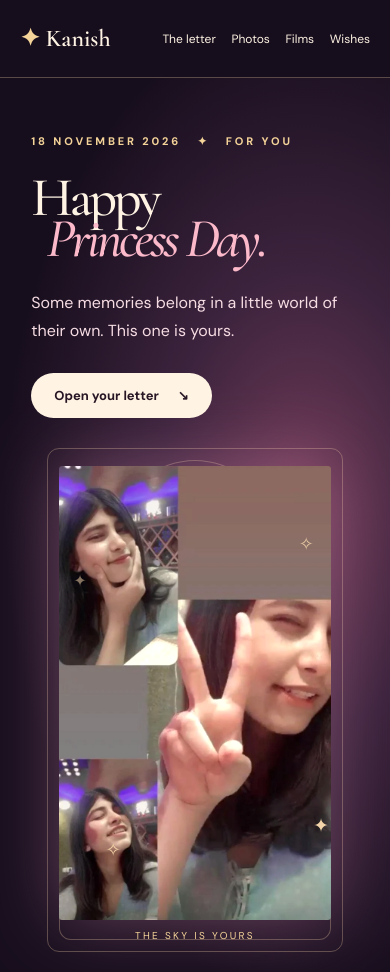
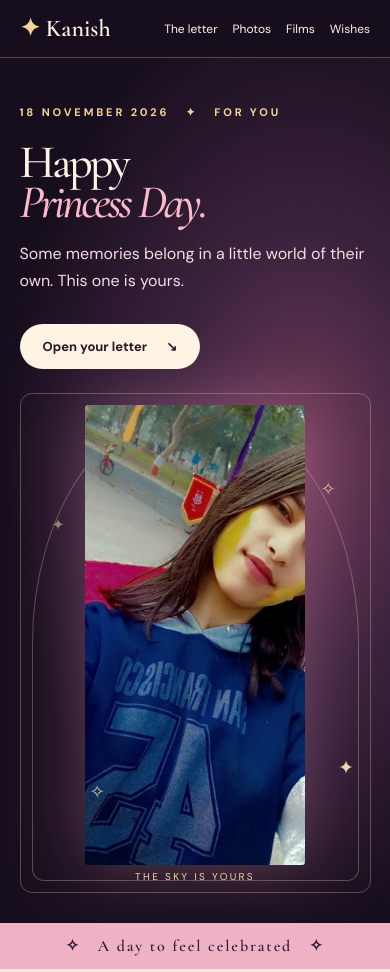
Before and after one commit to arpit-ae/princess-kanish, a plain HTML site: page index.html in a window 390 px wide. Shown: the top 972 px of the page. Drawn offline with nearby package versions, Linux system fonts and the light colour scheme.

Commit message:
Use photo 07 for the mobile-first Princess Day cover

```diff
--- a/index.html
+++ b/index.html
@@ -53,10 +53,21 @@
   .album figure:nth-child(-n+2){grid-column:auto!important}
   .ornament .photo-hero{max-height:460px}
 }
+
+@media(max-width:720px){
+  .hero{min-height:auto;gap:24px;padding:36px clamp(16px,5vw,35px) 30px}
+  .hero h1{font-size:clamp(44px,12vw,80px);margin:24px 0 17px;line-height:.85}
+  .hero h1 em{margin-left:0}
+  .hero-copy>p:not(.eyebrow){margin:0 0 17px}
+  .hero .ornament.has-photo{width:min(100%,420px);padding:12px 10px 28px}
+  .hero .photo-hero{max-height:min(58svh,460px)}
+  .nav{flex-wrap:wrap;gap:12px;padding-block:14px}
+  .nav-links{flex-wrap:wrap;column-gap:15px}
+}
 </style></head>
 <body id="top"><nav class="nav" aria-label="Main navigation"><a class="brand" href="#top"><span>✦</span> Kanish</a><div class="nav-links"><a href="#letter">The letter</a><a href="#memories">Photos</a><a href="#films">Films</a><a href="#wishes">Wishes</a></div></nav>
 <main>
-<header class="hero"><div class="hero-copy"><p class="eyebrow"><time datetime="2026-11-18">18 November 2026</time> &nbsp; ✦ &nbsp; For you</p><h1>Happy <em>Princess Day.</em></h1><p>Some memories belong in a little world of their own. This one is yours.</p><a class="pill" href="#letter">Open your letter <span aria-hidden="true">↘</span></a></div><div class="ornament" aria-hidden="true"><div class="frame"></div><div class="orb"><span class="crown">♕</span></div><span class="spark s1">✦</span><span class="spark s2">✧</span><span class="spark s3">✦</span><span class="spark s4">✧</span><span class="orbit-label">The sky is yours</span></div></header>
+<header class="hero"><div class="hero-copy"><p class="eyebrow"><time datetime="2026-11-18">18 November 2026</time> &nbsp; ✦ &nbsp; For you</p><h1>Happy <em>Princess Day.</em></h1><p>Some memories belong in a little world of their own. This one is yours.</p><a class="pill" href="#letter">Open your letter <span aria-hidden="true">↘</span></a></div><div class="ornament has-photo" aria-hidden="true"><div class="frame"></div><img class="photo-hero" src="./media/photo-07.webp" alt="" fetchpriority="high" decoding="async"><span class="spark s1">✦</span><span class="spark s2">✧</span><span class="spark s3">✦</span><span class="spark s4">✧</span><span class="orbit-label">The sky is yours</span></div></header>
 <div class="ribbon">✧ &nbsp; A day to feel celebrated &nbsp; ✧</div>
 <section class="section note" id="letter"><div><p class="eyebrow">A letter for you</p><h2>Dear <em>Princess,</em></h2></div><div class="letter"><p>I hope today brings you the kind of happiness that sneaks up on you in the middle of an ordinary moment.</p><p>May there be a song you want to play twice, a reason to laugh until your cheeks hurt, and a moment just for yourself.</p><p>Happy Princess Day. I hope you feel celebrated today.</p></div></section>
 <section class="section featured" aria-labelledby="curtain"><div><p class="eyebrow">The curtain rises</p><h2 id="curtain">A moment <em>in motion.</em></h2><p>Take your time here. The screening room is open whenever you want to come back.</p><a class="pill" href="#films">Browse all 21 films <span aria-hidden="true">↘</span></a></div><video controls playsinline preload="none" poster="./media/film-12.webp" src="./media/film-12.mp4" aria-label="Opening film"></video></section>
@@ -112,16 +123,6 @@ function showPhoto(index) {
   image.alt = item.alt;
   lightbox.querySelector('output').textContent = item.caption;
 }
-if (photos.length) {
-  const ornament = document.querySelector('.ornament');
-  const hero = document.createElement('img');
-  hero.src = photos[0].src;
-  hero.alt = '';
-  hero.className = 'photo-hero';
-  hero.fetchPriority = 'high';
-  ornament.querySelector('.orb').replaceWith(hero);
-  ornament.classList.add('has-photo');
-}
 for (const [index, item] of photos.entries()) {
   const figure = document.createElement('figure');
   const button = document.createElement('button');
```
